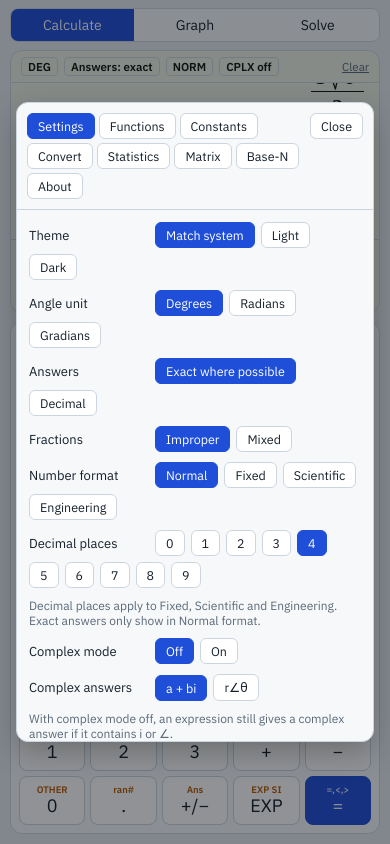
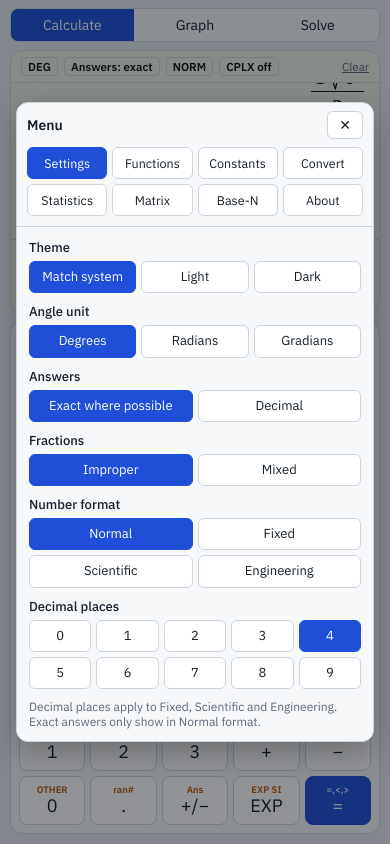
Before and after one commit to noelchan127/natural-display-calculator, a website: page web/src/index.html in a window 390 px wide. Both pictures are taken after a click on the button "MENU". Drawn offline with Linux system fonts and the light colour scheme; a web font is replaced by a local one.

Commit message:
Phone-friendly menu; "Noel Chan" in About and package metadata
- Menu on phones: "Menu" and a close button on top, the eight tabs in an even
  4 x 2 grid; settings show the label above its options, laid out in equal
  columns (2, 3 or 5 across) with larger tap targets. Desktop menu widened so
  the tabs fit on one row.
- About: "Made by Noel Chan"; author field in package.json files.

Co-Authored-By: Claude Opus 5.5 <noreply@anthropic.com>
Claude-Session: https://claude.ai/code/session_01LAA9oagfvZHzSsv3FGBd3Q

```diff
--- a/web/package.json
+++ b/web/package.json
@@ -10,6 +10,7 @@
     "@fontsource/stix-two-text": "5.3.0",
     "nerdamer": "1.1.13"
   },
+  "author": "Noel Chan",
   "license": "GPL-3.0-or-later",
   "private": true
 }
--- a/web/src/index.html
+++ b/web/src/index.html
@@ -182,7 +182,7 @@ h1{font-size:15px;font-weight:600;margin:0;letter-spacing:.01em}
 
 /* Tools panel */
 .tools{position:fixed;inset:0;background:rgba(10,14,20,.45);display:flex;align-items:center;justify-content:center;padding:16px;z-index:20}
-.tpanel{background:var(--chassis);border:1px solid var(--line);border-radius:12px;width:min(560px,100%);max-height:min(640px,100%);display:flex;flex-direction:column;box-shadow:0 10px 30px rgba(0,0,0,.25)}
+.tpanel{background:var(--chassis);border:1px solid var(--line);border-radius:12px;width:min(660px,100%);max-height:min(640px,100%);display:flex;flex-direction:column;box-shadow:0 10px 30px rgba(0,0,0,.25)}
 .thead{display:flex;align-items:flex-start;gap:8px;padding:10px;border-bottom:1px solid var(--line)}
 .ttabs{display:flex;gap:4px;flex-wrap:wrap;flex:1}
 .tbody{padding:12px;overflow-y:auto;display:flex;flex-direction:column;gap:10px;font-size:13px}
@@ -190,6 +190,10 @@ h1{font-size:15px;font-weight:600;margin:0;letter-spacing:.01em}
 .tbody p{margin:0;color:var(--muted);font-size:12px;max-width:65ch}
 .trow{display:flex;align-items:center;gap:6px;flex-wrap:wrap}
 .trow>label,.trow>.lab{min-width:120px}
+.trow.seg{align-items:flex-start;flex-wrap:nowrap}
+.trow.seg>.lab{padding-top:5px;flex:0 0 120px}
+.opts{display:flex;flex-wrap:wrap;gap:6px;flex:1;min-width:0}
+.ttitle,#tclose .cl-x{display:none}
 .clist{display:grid;grid-template-columns:auto minmax(0,1fr) minmax(0,auto);gap:0;font-variant-numeric:tabular-nums}
 .clist button{display:contents;cursor:pointer}
 .clist button>span{padding:5px 8px;border-bottom:1px dashed var(--line);text-align:left}
@@ -223,6 +227,20 @@ h1{font-size:15px;font-weight:600;margin:0;letter-spacing:.01em}
   .app.kbd .fn .ed{min-height:30px;padding:2px}
 }
 @media (max-width:600px){
+  /* menu on a phone: "Menu" and ✕ on top, the tabs in an even 4 × 2 grid */
+  .thead{flex-wrap:wrap;align-items:center;row-gap:8px;padding:8px 10px 10px}
+  .ttitle{display:block;flex:1;font-weight:600;font-size:14px}
+  .ttabs{order:3;flex:1 0 100%;display:grid;grid-template-columns:repeat(4,minmax(0,1fr));gap:5px}
+  .ttabs .btn{padding:7px 2px;text-align:center;white-space:nowrap;overflow:hidden;text-overflow:ellipsis}
+  #tclose{padding:4px 11px;font-size:14px}
+  #tclose .cl-t{display:none} #tclose .cl-x{display:inline}
+  /* settings on a phone: label above, options in equal columns */
+  .trow.seg{flex-direction:column;align-items:stretch;gap:5px}
+  .trow.seg>.lab{flex:none;padding-top:0;color:var(--ink);font-weight:500}
+  .opts{display:grid;gap:5px}
+  .opts-1{grid-template-columns:1fr} .opts-2,.opts-4{grid-template-columns:repeat(2,minmax(0,1fr))}
+  .opts-3{grid-template-columns:repeat(3,minmax(0,1fr))} .opts-many{grid-template-columns:repeat(5,minmax(0,1fr))}
+  .opts .btn{padding:7px 4px;text-align:center;font-size:13px;line-height:1.25}
   h1{display:none}
   .tabs{margin-left:0;flex:1}
   .tabs button{flex:1;padding:7px 6px}
@@ -355,7 +373,7 @@ h1{font-size:15px;font-weight:600;margin:0;letter-spacing:.01em}
 
 <div class="tools" id="tools" hidden>
   <div class="tpanel" role="dialog" aria-label="Menu">
-    <div class="thead"><div class="ttabs" id="ttabs"></div><button class="btn" id="tclose">Close</button></div>
+    <div class="thead"><div class="ttitle">Menu</div><div class="ttabs" id="ttabs"></div><button class="btn" id="tclose" aria-label="Close" title="Close (Esc)"><span class="cl-t">Close</span><span class="cl-x" aria-hidden="true">✕</span></button></div>
     <div class="tbody" id="tbody"></div>
   </div>
 </div>
@@ -1387,9 +1405,10 @@ $('#tclose').onclick=closeTools;
 $('#tools').addEventListener('pointerdown',e=>{ if(e.target===$('#tools')) closeTools(); });
 const insertAnd=a=>{ closeTools(); act(a); };
 function seg(label,opts,cur,pick){
-  const r=el('div','trow'); r.appendChild(el('span','lab',label));
-  opts.forEach(([v,t])=>{ const b=el('button','btn'+(v===cur?' sel':''),t); b.type='button'; b.onclick=()=>{ pick(v); renderTools(); }; r.appendChild(b); });
-  return r;
+  const r=el('div','trow seg'), lab=el('span','lab',label), g=el('div','opts '+(opts.length>4?'opts-many':'opts-'+opts.length));
+  g.setAttribute('role','group'); g.setAttribute('aria-label',label);
+  opts.forEach(([v,t])=>{ const b=el('button','btn'+(v===cur?' sel':''),t); b.type='button'; b.setAttribute('aria-pressed',v===cur?'true':'false'); b.onclick=()=>{ pick(v); renderTools(); }; g.appendChild(b); });
+  r.append(lab,g); return r;
 }
 const CONSTS=[['c','Speed of light','299792458',0,'m/s'],['g','Standard gravity','9.80665',0,'m/s²'],['G','Gravitational constant','6.67430',-11,'m³/(kg·s²)'],['h','Planck constant','6.62607015',-34,'J·s'],['ħ','Reduced Planck constant','1.054571817',-34,'J·s'],['k','Boltzmann constant','1.380649',-23,'J/K'],['Nₐ','Avogadro constant','6.02214076',23,'1/mol'],['R','Molar gas constant','8.314462618',0,'J/(mol·K)'],['e','Elementary charge','1.602176634',-19,'C'],['ε₀','Vacuum permittivity','8.8541878128',-12,'F/m'],['μ₀','Vacuum permeability','1.25663706212',-6,'N/A²'],['mₑ','Electron mass','9.1093837015',-31,'kg'],['mₚ','Proton mass','1.67262192369',-27,'kg'],['mₙ','Neutron mass','1.67492749804',-27,'kg'],['u','Atomic mass unit','1.66053906660',-27,'kg'],['F','Faraday constant','96485.33212',0,'C/mol'],['σ','Stefan–Boltzmann constant','5.670374419',-8,'W/(m²·K⁴)'],['R∞','Rydberg constant','10973731.568160',0,'1/m'],['a₀','Bohr radius','5.29177210903',-11,'m'],['α','Fine-structure constant','7.2973525693',-3,''],['b','Wien displacement constant','2.897771955',-3,'m·K'],['μB','Bohr magneton','9.2740100783',-24,'J/T'],['Vₘ','Molar volume, ideal gas (0 °C, 1 atm)','22.41396954',-3,'m³/mol'],['atm','Standard atmosphere','101325',0,'Pa']];
 const PREFIX=[['T',12],['G',9],['M',6],['k',3],['m',-3],['μ',-6],['n',-9],['p',-12],['f',-15]];
@@ -1455,10 +1474,10 @@ function renderTools(){
     const t=el('div','abt-title','Natural Display Calculator'); B.appendChild(t);
     B.appendChild(el('div','abt-ver','Version '+(/^\d/.test(APP_VERSION)?APP_VERSION:'(development build)')));
     if(APP.public){
-      B.appendChild(linkLine('Made by ','noelchan127',APP.authorUrl));
+      B.appendChild(linkLine('Made by ','Noel Chan',APP.authorUrl));
       B.appendChild(linkLine('Licence: ','GNU GPL v3.0 or later',APP.licenseUrl));
     }else{
-      B.appendChild(el('p','abt-line','Made by noelchan127'));
+      B.appendChild(el('p','abt-line','Made by Noel Chan'));
       /* no public copy of the licence online yet, so the link opens the text built into the app */
       const lp=el('p','abt-line'), la=el('a',null,'GNU GPL v3.0 or later'); la.href='#'; la.onclick=e=>{ e.preventDefault(); showText('lic-gpl','The licence'); };
       lp.append('Licence: ',la); B.appendChild(lp);
--- a/windows/package.json
+++ b/windows/package.json
@@ -1,6 +1,7 @@
 {
   "name": "natural-display-calculator-windows",
   "version": "1.0.0",
+  "author": "Noel Chan",
   "license": "GPL-3.0-or-later",
   "private": true,
   "description": "Windows desktop app for Natural Display Calculator (Tauri, WebView2)",
```
